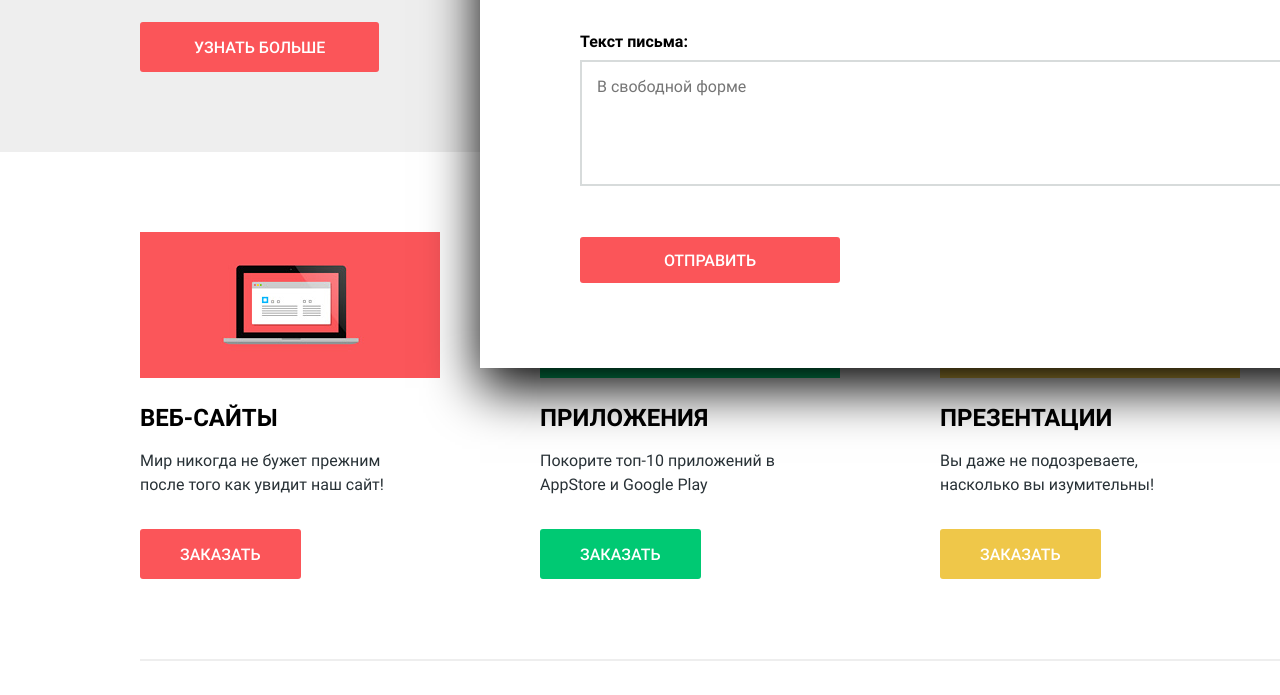
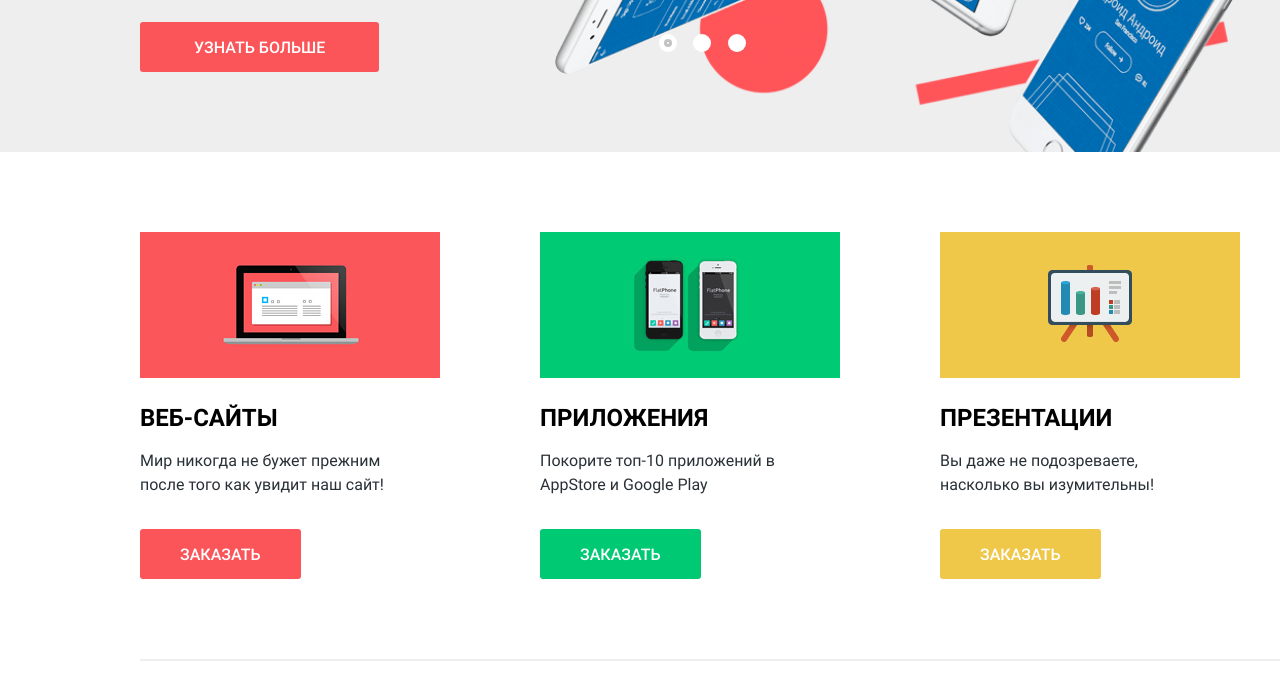
Before and after one commit to Quakush/Nerds, a website: page build/index.html in a window 1280 px wide. Shown: the part 393-1088 px from the top of the page. Drawn offline with Linux system fonts and the light colour scheme.

Commit message:
finished

```diff
--- a/build/index.html
+++ b/build/index.html
@@ -170,7 +170,7 @@
     </section>
   </footer>
 
-  <section class="modal feedback modal__show">
+  <section class="modal feedback">
     <h2>Напишите нам</h2>
     <form action="#" class="feedback__form form-feedback" method="POST">
       <div class="form-feedback__wrapper">
```
